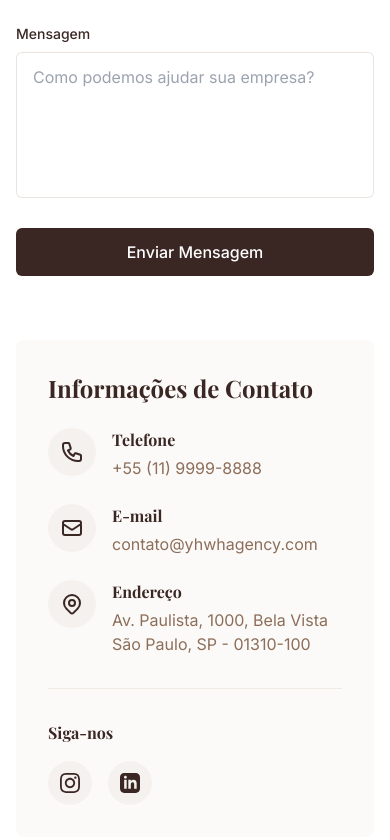
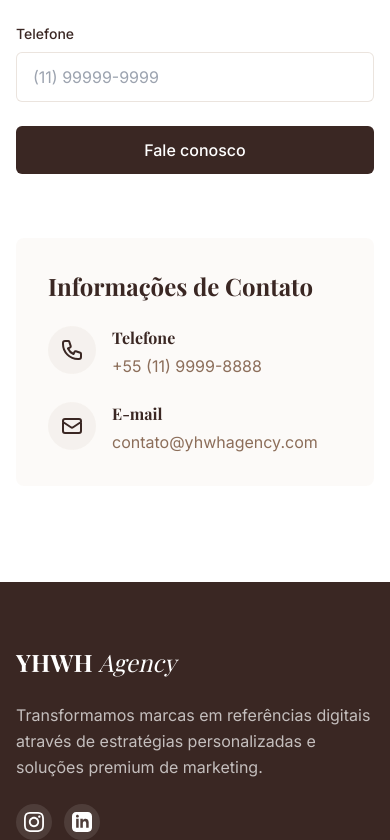
Before and after one commit to Merle-py/yhwh-agency, a React (Vite) app: page / in a window 390 px wide. Shown: the part 8428-9268 px from the top of the page. Built offline with nearby package versions, Linux system fonts and the light colour scheme.

Commit message:
Remove contact address and map
Remove address and map from contact section, and change form message to phone and button text.

```diff
--- a/src/components/Contact.tsx
+++ b/src/components/Contact.tsx
@@ -6,7 +6,7 @@ const Contact = () => {
   const [formData, setFormData] = useState({
     name: "",
     email: "",
-    message: "",
+    phone: "",
   });
   const [formStatus, setFormStatus] = useState<{
     submitted: boolean;
@@ -70,7 +70,7 @@ const Contact = () => {
       setFormData({
         name: "",
         email: "",
-        message: "",
+        phone: "",
       });
     }, 5000);
   };
@@ -130,21 +130,21 @@ const Contact = () => {
 
               <div>
                 <label
-                  htmlFor="message"
+                  htmlFor="phone"
                   className="block text-sm font-medium text-yhwh-brown-dark mb-2"
                 >
-                  Mensagem
+                  Telefone
                 </label>
-                <textarea
-                  id="message"
-                  name="message"
-                  value={formData.message}
+                <input
+                  type="tel"
+                  id="phone"
+                  name="phone"
+                  value={formData.phone}
                   onChange={handleChange}
                   required
-                  rows={5}
-                  className="w-full px-4 py-3 rounded-md border border-yhwh-brown-light/30 focus:border-yhwh-brown-light focus:ring-1 focus:ring-yhwh-brown-light focus:outline-none transition-colors duration-300 resize-none"
-                  placeholder="Como podemos ajudar sua empresa?"
-                ></textarea>
+                  className="w-full px-4 py-3 rounded-md border border-yhwh-brown-light/30 focus:border-yhwh-brown-light focus:ring-1 focus:ring-yhwh-brown-light focus:outline-none transition-colors duration-300"
+                  placeholder="(11) 99999-9999"
+                />
               </div>
 
               {formStatus.submitted && (
@@ -165,7 +165,7 @@ const Contact = () => {
                   className="w-full btn-primary"
                   disabled={formStatus.submitted}
                 >
-                  {formStatus.submitted ? "Enviado" : "Enviar Mensagem"}
+                  {formStatus.submitted ? "Enviado" : "Fale conosco"}
                 </button>
               </div>
             </form>
@@ -227,88 +227,10 @@ const Contact = () => {
                     <p className="text-yhwh-brown-medium">contato@yhwhagency.com</p>
                   </div>
                 </div>
-
-                <div className="flex items-start">
-                  <div className="bg-yhwh-brown-light/10 rounded-full p-3 mr-4">
-                    <svg
-                      className="w-6 h-6 text-yhwh-brown-dark"
-                      fill="none"
-                      stroke="currentColor"
-                      viewBox="0 0 24 24"
-                      xmlns="http://www.w3.org/2000/svg"
-                    >
-                      <path
-                        strokeLinecap="round"
-                        strokeLinejoin="round"
-                        strokeWidth={2}
-                        d="M17.657 16.657L13.414 20.9a1.998 1.998 0 01-2.827 0l-4.244-4.243a8 8 0 1111.314 0z"
-                      />
-                      <path
-                        strokeLinecap="round"
-                        strokeLinejoin="round"
-                        strokeWidth={2}
-                        d="M15 11a3 3 0 11-6 0 3 3 0 016 0z"
-                      />
-                    </svg>
-                  </div>
-                  <div>
-                    <h4 className="font-playfair font-bold text-yhwh-brown-dark mb-1">
-                      Endereço
-                    </h4>
-                    <p className="text-yhwh-brown-medium">
-                      Av. Paulista, 1000, Bela Vista
-                      <br />
-                      São Paulo, SP - 01310-100
-                    </p>
-                  </div>
-                </div>
               </div>
 
-              <div className="mt-8 pt-8 border-t border-yhwh-brown-light/20">
-                <h4 className="font-playfair font-bold text-yhwh-brown-dark mb-4">
-                  Siga-nos
-                </h4>
-                <div className="flex space-x-4">
-                  <a
-                    href="#"
-                    className="bg-yhwh-brown-light/10 hover:bg-yhwh-brown-light/20 text-yhwh-brown-dark p-3 rounded-full transition-colors duration-300"
-                  >
-                    <svg
-                      className="w-5 h-5"
-                      fill="currentColor"
-                      viewBox="0 0 24 24"
-                      xmlns="http://www.w3.org/2000/svg"
-                    >
-                      <path d="M12 2.163c3.204 0 3.584.012 4.85.07 3.252.148 4.771 1.691 4.919 4.919.058 1.265.069 1.645.069 4.849 0 3.205-.012 3.584-.069 4.849-.149 3.225-1.664 4.771-4.919 4.919-1.266.058-1.644.07-4.85.07-3.204 0-3.584-.012-4.849-.07-3.26-.149-4.771-1.699-4.919-4.92-.058-1.265-.07-1.644-.07-4.849 0-3.204.013-3.583.07-4.849.149-3.227 1.664-4.771 4.919-4.919 1.266-.057 1.645-.069 4.849-.069zm0-2.163c-3.259 0-3.667.014-4.947.072-4.358.2-6.78 2.618-6.98 6.98-.059 1.281-.073 1.689-.073 4.948 0 3.259.014 3.668.072 4.948.2 4.358 2.618 6.78 6.98 6.98 1.281.058 1.689.072 4.948.072 3.259 0 3.668-.014 4.948-.072 4.354-.2 6.782-2.618 6.979-6.98.059-1.28.073-1.689.073-4.948 0-3.259-.014-3.667-.072-4.947-.196-4.354-2.617-6.78-6.979-6.98-1.281-.059-1.69-.073-4.949-.073zm0 5.838c-3.403 0-6.162 2.759-6.162 6.162s2.759 6.163 6.162 6.163 6.162-2.759 6.162-6.163c0-3.403-2.759-6.162-6.162-6.162zm0 10.162c-2.209 0-4-1.79-4-4 0-2.209 1.791-4 4-4s4 1.791 4 4c0 2.21-1.791 4-4 4zm6.406-11.845c-.796 0-1.441.645-1.441 1.44s.645 1.44 1.441 1.44c.795 0 1.439-.645 1.439-1.44s-.644-1.44-1.439-1.44z" />
-                    </svg>
-                  </a>
-                  <a
-                    href="#"
-                    className="bg-yhwh-brown-light/10 hover:bg-yhwh-brown-light/20 text-yhwh-brown-dark p-3 rounded-full transition-colors duration-300"
-                  >
-                    <svg
-                      className="w-5 h-5"
-                      fill="currentColor"
-                      viewBox="0 0 24 24"
-                      xmlns="http://www.w3.org/2000/svg"
-                    >
-                      <path d="M19 0h-14c-2.761 0-5 2.239-5 5v14c0 2.761 2.239 5 5 5h14c2.762 0 5-2.239 5-5v-14c0-2.761-2.238-5-5-5zm-11 19h-3v-11h3v11zm-1.5-12.268c-.966 0-1.75-.79-1.75-1.764s.784-1.764 1.75-1.764 1.75.79 1.75 1.764-.783 1.764-1.75 1.764zm13.5 12.268h-3v-5.604c0-3.368-4-3.113-4 0v5.604h-3v-11h3v1.765c1.396-2.586 7-2.777 7 2.476v6.759z" />
-                    </svg>
-                  </a>
-                </div>
-              </div>
             </div>
           </div>
-        </div>
-
-        <div className="animate-element opacity-0 animate-fade-in delay-300 mt-16 rounded-lg overflow-hidden h-96 shadow-lg">
-          <iframe
-            src="https://www.google.com/maps/embed?pb=!1m18!1m12!1m3!1d3657.0976951888784!2d-46.6559839!3d-23.5656354!2m3!1f0!2f0!3f0!3m2!1i1024!2i768!4f13.1!3m3!1m2!1s0x94ce59c8da0aa315%3A0xd59f9431f2c9776a!2sAv.%20Paulista%2C%20S%C3%A3o%20Paulo%20-%20SP!5e0!3m2!1spt-BR!2sbr!4v1650000000000!5m2!1spt-BR!2sbr"
-            className="w-full h-full border-0"
-            loading="lazy"
-            referrerPolicy="no-referrer-when-downgrade"
-            title="Localização YHWH Agency"
-          ></iframe>
         </div>
       </div>
     </section>
```
